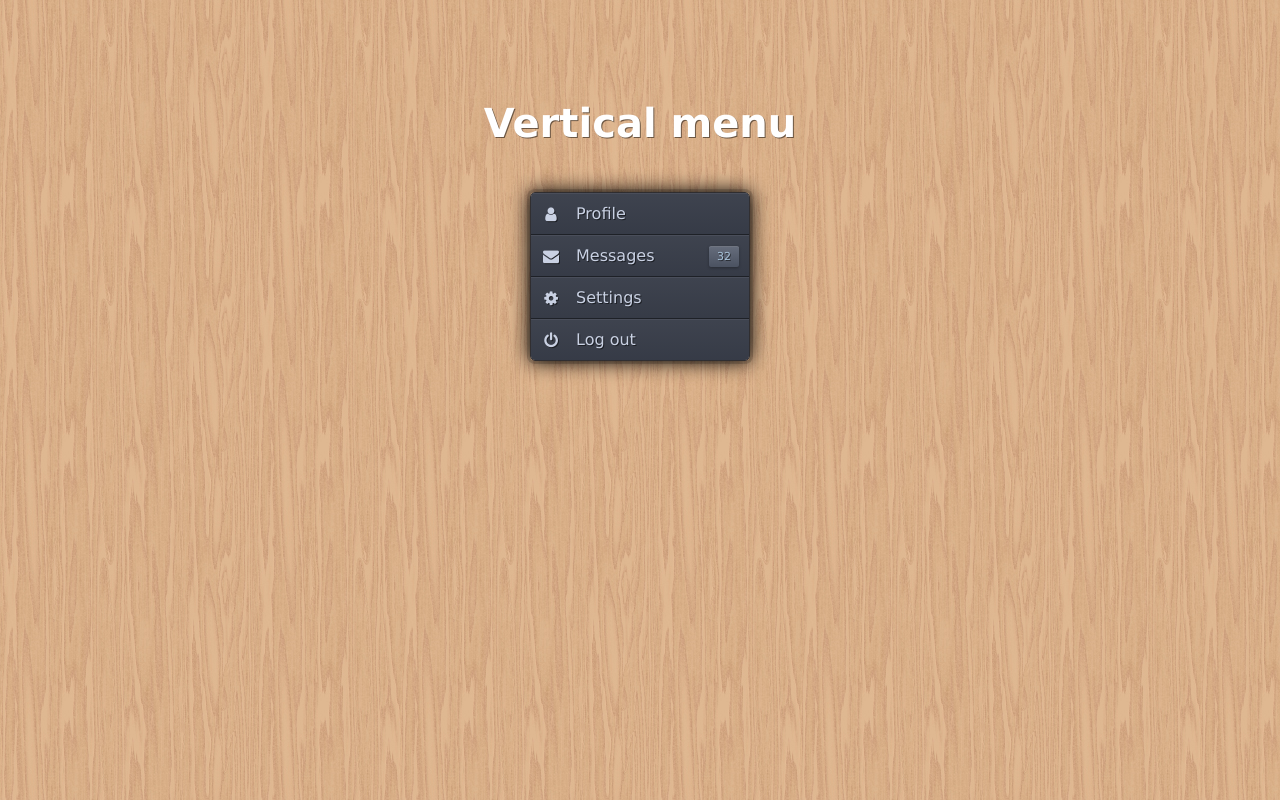
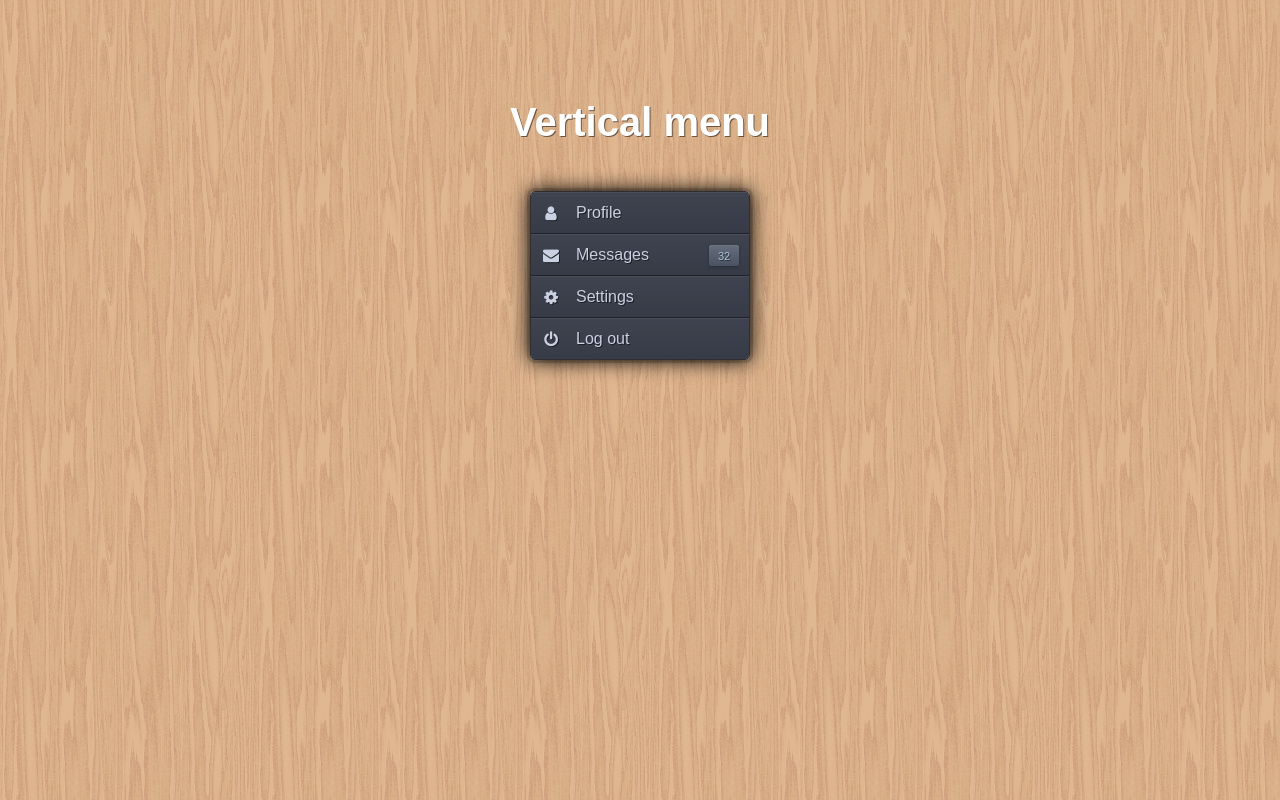
Before and after one commit to sbariy/sbariy.github.io, a PHP site: page / in a window 1280 px wide. Run offline with PHP 8.4, Linux system fonts and the light colour scheme; some libraries are stand-ins or nearby versions.

Commit message:
Update styles.css

```diff
--- a/public/styles.css
+++ b/public/styles.css
@@ -16,7 +16,7 @@
 	height: 100%;
 	width: 100%;
 	background: url("images/pattern.jpg") repeat;
-	font-family: 'Verdana', Arial, Georgia;
+	font-family: Arial, Georgia;
 	width: 100%;
 	min-height: 100%;
 }
```
